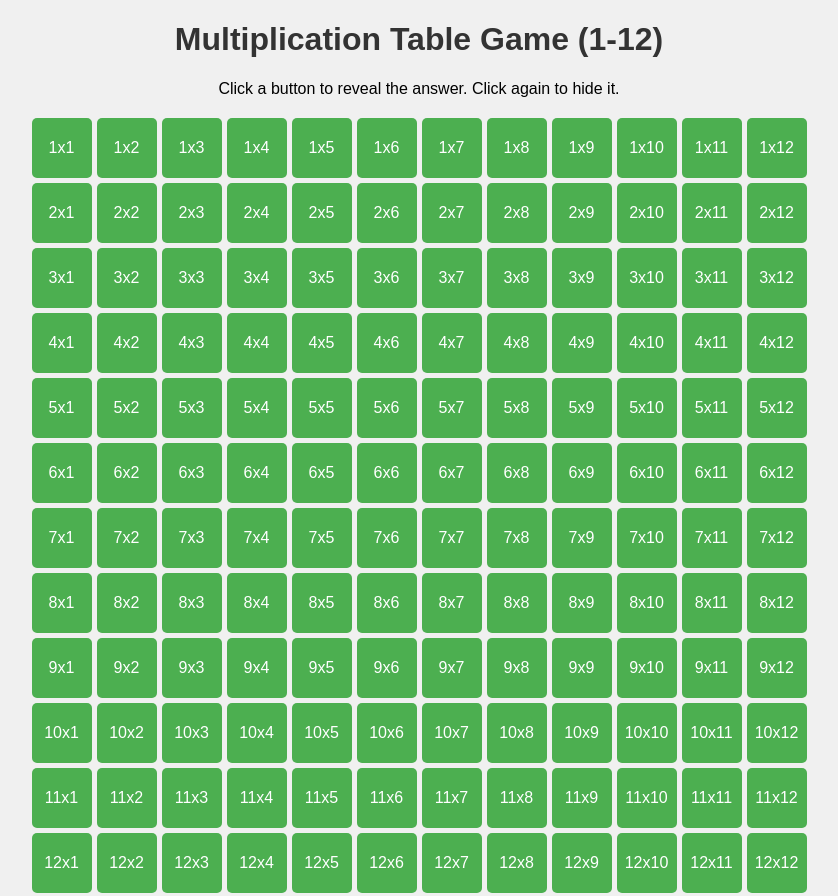
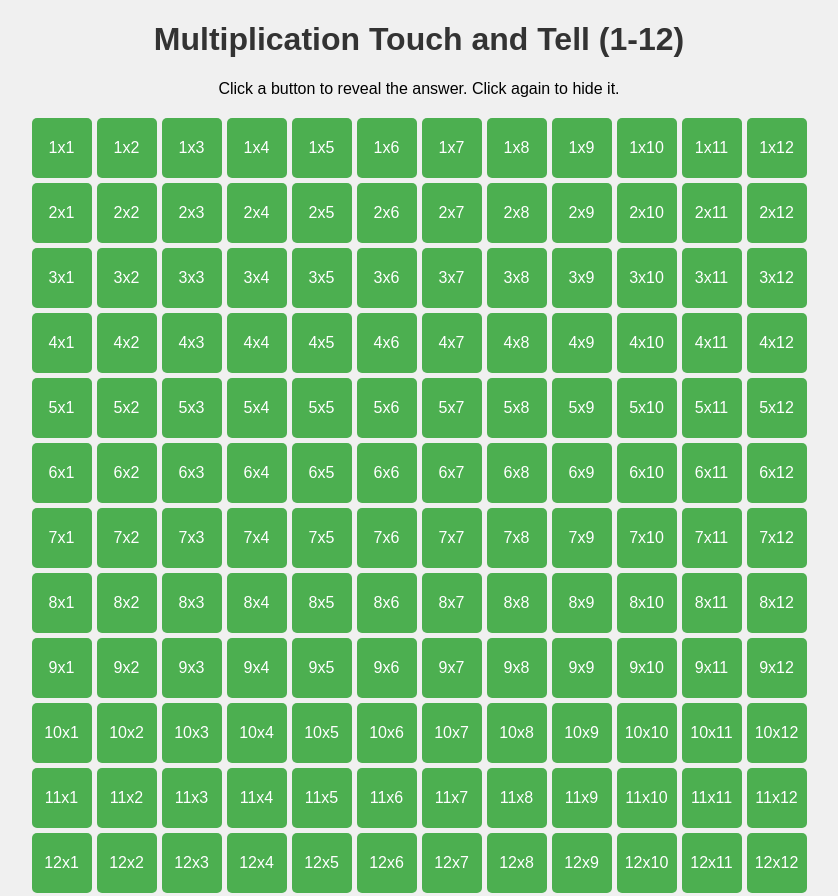
Before and after one commit to Rein1184/MultiplicationGame, a plain HTML site: page index.html in a window 1280 px wide. Shown: the top 896 px of the page, without its empty margins (221-1059 px from the left). Drawn offline with Linux system fonts and the light colour scheme.

Commit message:
Update index.html

```diff
--- a/index.html
+++ b/index.html
@@ -50,7 +50,7 @@
     </style>
 </head>
 <body>
-    <h1>Multiplication Table Game (1-12)</h1>
+    <h1>Multiplication Touch and Tell (1-12)</h1>
     <p>Click a button to reveal the answer. Click again to hide it.</p>
     <div class="grid" id="grid"></div>
     <button id="reset">Reset All</button>
```
